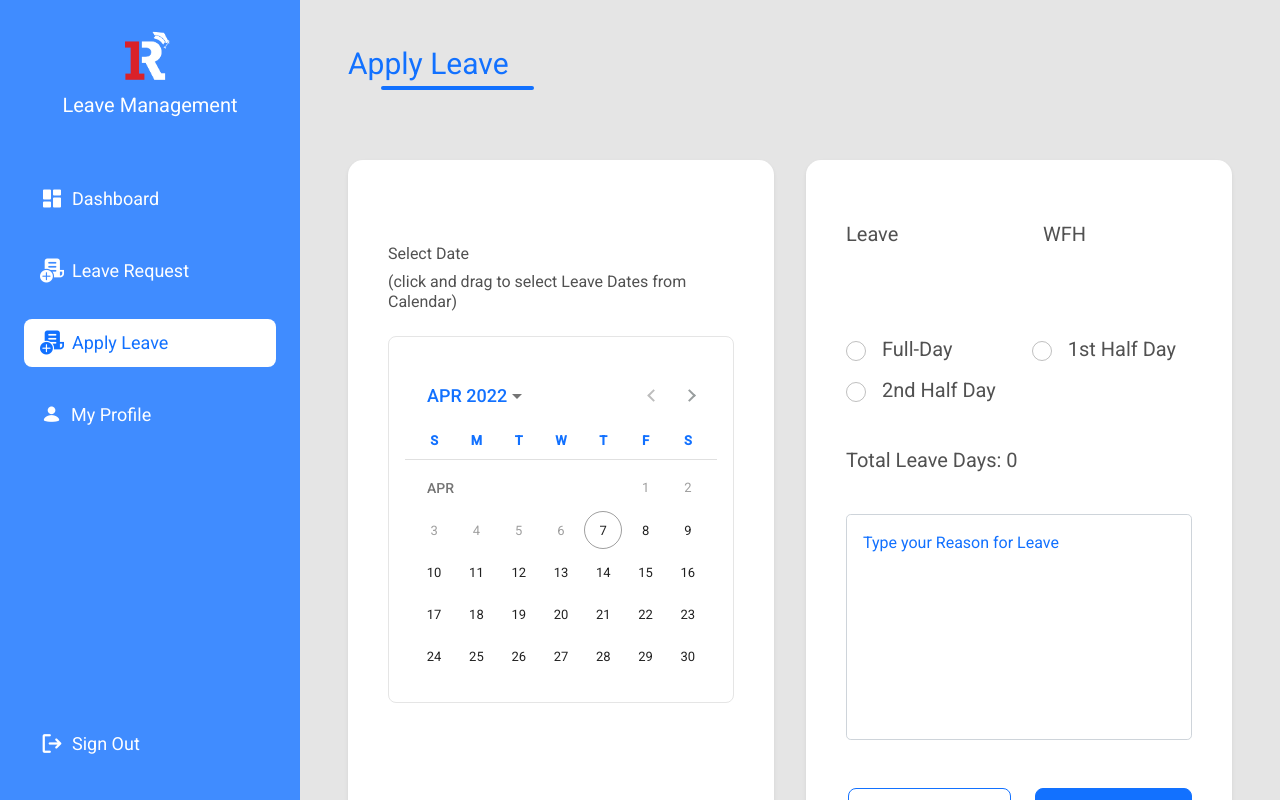
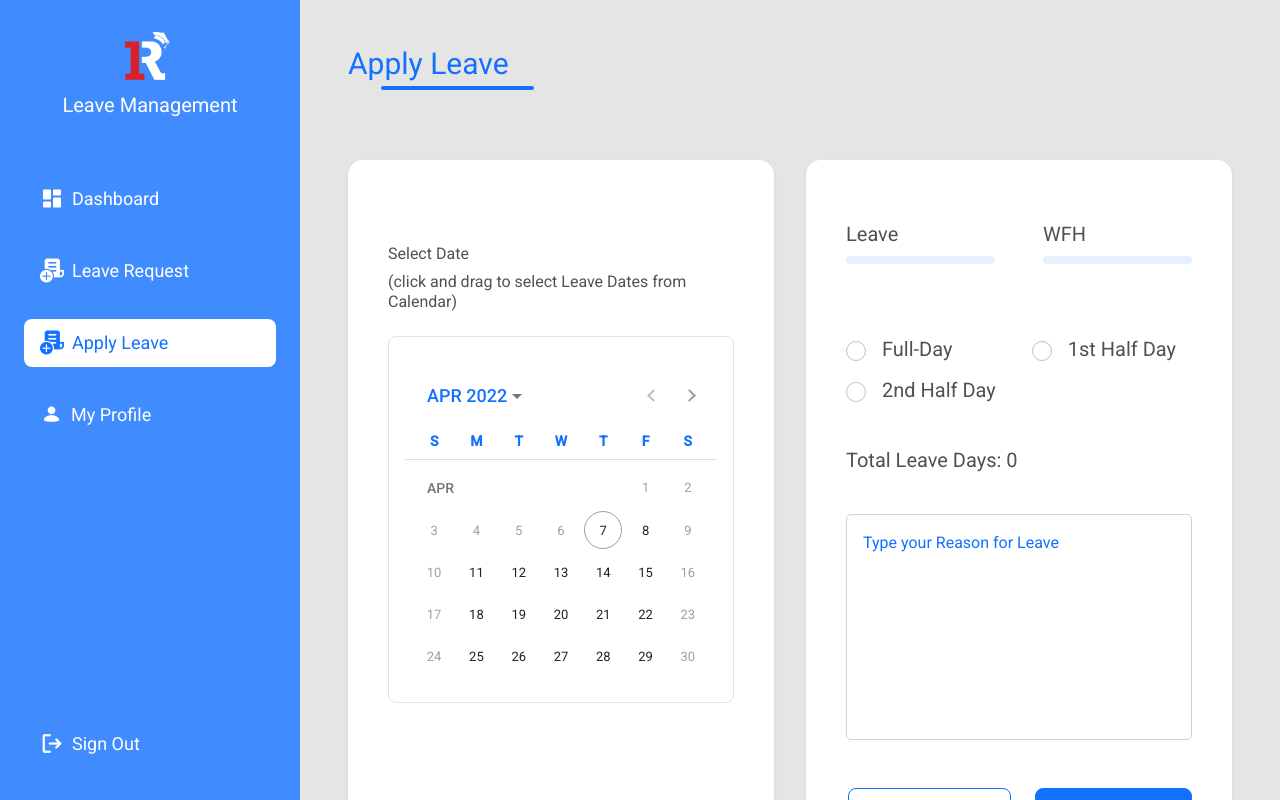
Before and after one commit to Pooja-Manvani/1Talent_Frontend, an Angular app: page /apply-leave in a window 1280 px wide. Built offline with nearby package versions, Linux system fonts and the light colour scheme; a web font is replaced by a local one.

Commit message:
Fix: Weekends disable in calendar

```diff
--- a/package.json
+++ b/package.json
@@ -22,6 +22,7 @@
     "@angular/router": "~13.1.0",
     "bootstrap": "^5.1.3",
     "crypto-js": "^4.1.1",
+    "ngx-bootstrap": "^8.0.0",
     "rxjs": "~7.4.0",
     "tslib": "^2.3.0",
     "zone.js": "~0.11.4"
--- a/src/app/apply-leave/apply-leave-container/apply-leave-container.component.ts
+++ b/src/app/apply-leave/apply-leave-container/apply-leave-container.component.ts
@@ -3,7 +3,6 @@ import { Component, OnInit } from '@angular/core';
 @Component({
   selector: 'app-apply-leave-container',
   templateUrl: './apply-leave-container.component.html',
-  styleUrls: ['./apply-leave-container.component.scss']
 })
 export class ApplyLeaveContainerComponent implements OnInit {
 
--- a/src/app/apply-leave/apply-leave-container/apply-leave-presentation/apply-leave-presentation.component.html
+++ b/src/app/apply-leave/apply-leave-container/apply-leave-presentation/apply-leave-presentation.component.html
@@ -12,10 +12,13 @@
                             <div>(click and drag to select Leave Dates from Calendar)</div>
                         </div>
                         <!-- Start: Calendar-->
-                        <mat-card>
-                            <mat-calendar (selectedChange)="onDateRangeChange($event)" [minDate]="currentDate" [selected]="selectedDateRange">
-                            </mat-calendar>
-                        </mat-card>
+                        <div class="d-flex justify-content-center">
+                            <mat-card class="leave-calendar">
+                                <mat-calendar (selectedChange)="onDateRangeChange($event)" [minDate]="currentDate" [selected]="selectedDateRange" [dateFilter]="weekendFilter">
+                                </mat-calendar>
+                            </mat-card>
+                        </div>
+
                         <!--End: Calendar-->
                     </div>
                 </div>
--- a/src/app/apply-leave/apply-leave-container/apply-leave-presentation/apply-leave-presentation.component.ts
+++ b/src/app/apply-leave/apply-leave-container/apply-leave-presentation/apply-leave-presentation.component.ts
@@ -1,4 +1,4 @@
-import { Component, OnInit } from '@angular/core';
+import { Component } from '@angular/core';
 import { DateRange } from '@angular/material/datepicker';
 import { ApplyLeavePresenterService } from '../apply-leave-presenter/apply-leave-presenter.service';
 
@@ -7,7 +7,7 @@ import { ApplyLeavePresenterService } from '../apply-leave-presenter/apply-leave
   selector: 'app-apply-leave-presentation',
   templateUrl: './apply-leave-presentation.component.html',
 })
-export class ApplyLeavePresentationComponent implements OnInit {
+export class ApplyLeavePresentationComponent {
   selectedDateRange!: DateRange<Date>;
   currentDate: Date;
   noOfDays: number;
@@ -17,13 +17,21 @@ export class ApplyLeavePresentationComponent implements OnInit {
     this.noOfDays = 0;
   }
 
-  ngOnInit(): void {
+  onDateRangeChange(date: Date | null) {
+    if(date)
+    {
+      this.selectedDateRange = this._applyLeavePresenter.onSelectedChange(date, this.selectedDateRange);
+      console.log(this.selectedDateRange);
+      let end = this.selectedDateRange.end?.getDate() ?? 0;
+      let start = this.selectedDateRange.start?.getDate() ?? 0;
+      this.noOfDays = this._applyLeavePresenter.leaveCount(start, end);
+      console.log(this.noOfDays);
+   }
   }
 
-  onDateRangeChange(date: Date) {
-    this.selectedDateRange = this._applyLeavePresenter.onSelectedChange(date, this.selectedDateRange);
-    let end = this.selectedDateRange.end?.getTime() ?? 0;
-    let start = this.selectedDateRange.start?.getTime() ?? 0;
-    this.noOfDays = this._applyLeavePresenter.leaveCount(start, end);
+  weekendFilter = (date: Date): boolean => {
+    const day = date.getDay();
+    // Prevent Saturday and Sunday from being selected.
+    return day !== 0 && day !== 6;
   }
 }
--- a/src/app/apply-leave/apply-leave-container/apply-leave-presenter/apply-leave-presenter.service.ts
+++ b/src/app/apply-leave/apply-leave-container/apply-leave-presenter/apply-leave-presenter.service.ts
@@ -26,6 +26,6 @@ export class ApplyLeavePresenterService {
   }
 
   public leaveCount(start: number, end: number): number {
-    return end ? ((end - start) / (1000 * 60 * 60 * 24)) + 1 : (start ? 1 : 0);
+    return end ? ((end - start) + 1) : (start ? 1 : 0);
   }
 }
--- a/src/assets/scss/component/_calendar.scss
+++ b/src/assets/scss/component/_calendar.scss
@@ -1,3 +1,6 @@
+.leave-calendar{
+    width: 100%;
+}
 .mat-button {
     color: $primary;
 }
@@ -20,7 +23,7 @@
     }
 
     th {
-        font-size: small;
+        font-size: 14px;
         font-weight: 600;
     }
 }
@@ -32,3 +35,17 @@
         @include border-radius($calendar-border-radius);
     }
 }
+
+//leave tab view
+.tab-name{
+    position: relative;
+    &::before{
+        content: '';
+        position: absolute;
+        bottom: -1rem;
+        height: 8px;
+        border-radius:1rem;
+        width: 100%;
+        background-color: rgba($primary,0.1);
+    }
+}
```
Also changed, not shown: src/app/apply-leave/models/leave.model.ts (added, +47 -0 lines), src/app/apply-leave/services/applyleave.service.ts (added, +24 -0 lines), src/app/apply-leave/apply-leave-container/apply-leave-container.component.scss (deleted), src/app/apply-leave/apply-leave-container/apply-leave-presentation/apply-leave-presentation.component.scss (deleted), 1 other file (tests, documents, lock files or other folders).
